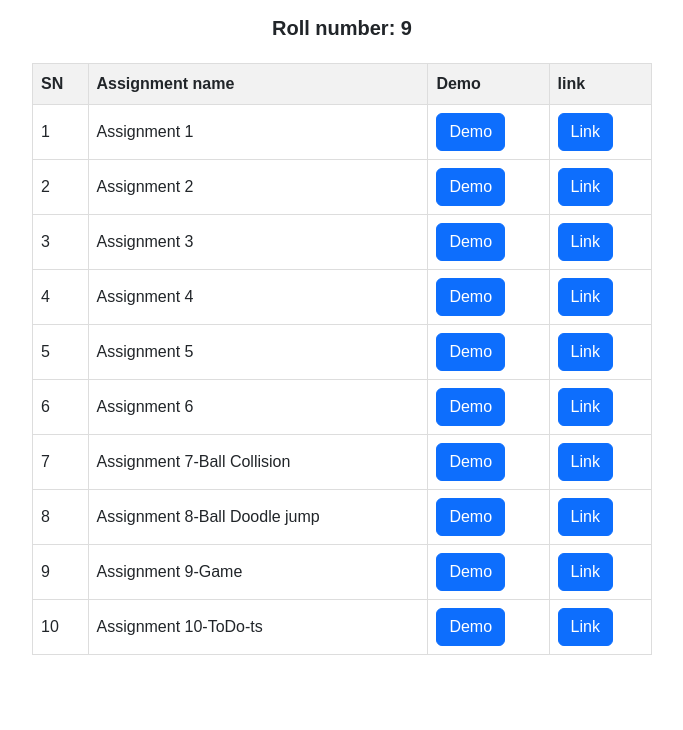
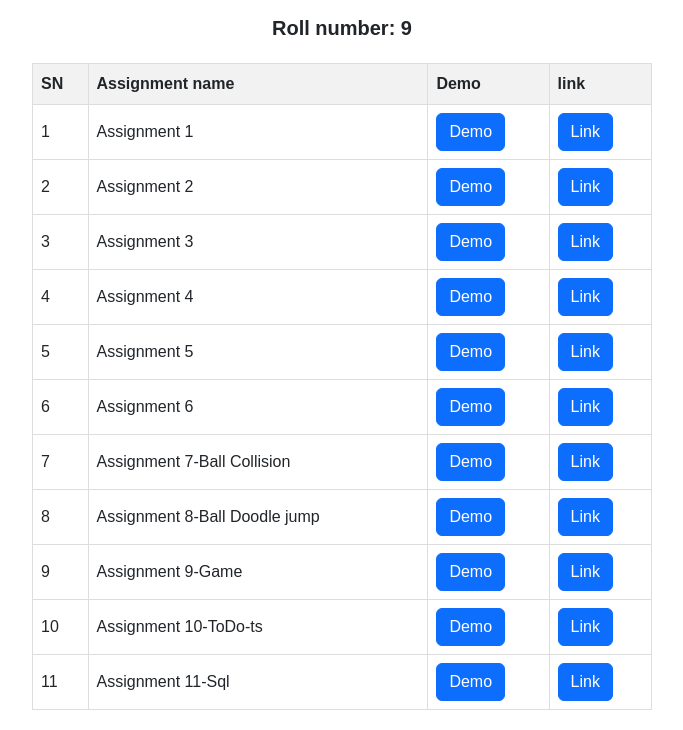
Before and after one commit to EC30/anjalichapagain, a plain HTML site: page index.html in a window 1280 px wide. Shown: the part 99-829 px from the top of the page, without its empty margins (298-981 px from the left). Before the commit the page ends 800 px from the top, so only its background shows below. Drawn offline with nearby package versions, Linux system fonts and the light colour scheme.

Commit message:
sql file added on table

```diff
--- a/index.html
+++ b/index.html
@@ -124,6 +124,16 @@
                 <a href="https://github.com/EC30/anjalichapagain/tree/main/ToDo-Ts" target="_blank" ><button type="button" class="btn btn-primary">Link</button></a>
             </td>
         </tr>
+        <tr>
+            <td>11</td>
+            <td>Assignment 11-Sql </td>
+            <td>
+                <a href=""><button type="button" class="btn btn-primary">Demo</button></a>
+            </td>
+            <td>
+                <a href="https://github.com/EC30/anjalichapagain/tree/main/sql" target="_blank" ><button type="button" class="btn btn-primary">Link</button></a>
+            </td>
+        </tr>
 
 
     </tbody>
```
